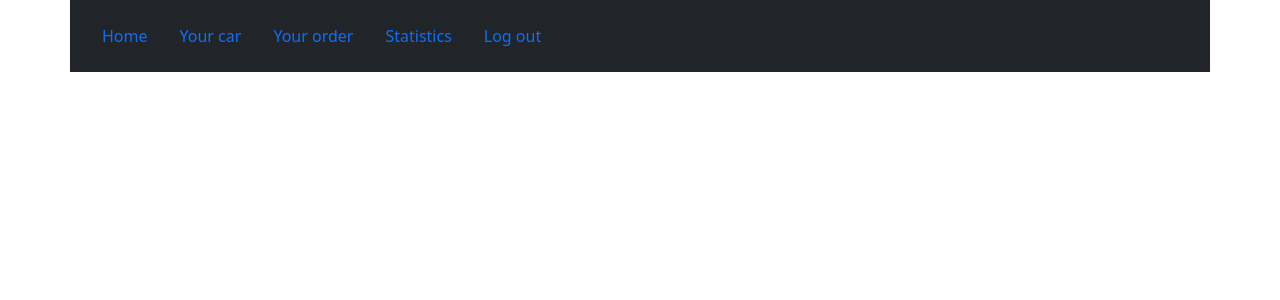
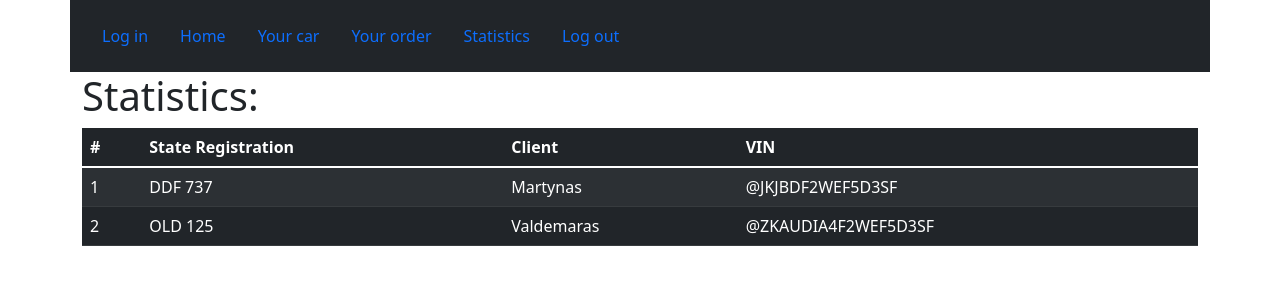
Before and after one commit to vincisda/Django-atsiskaitymas, a Django app: page /statistics/ in a window 1280 px wide. Shown: the top 300 px of the page. Run offline with Django 4.2, Linux system fonts and the light colour scheme; data comes from the database, SQL or seed files in the repository; both versions use the stored data as it was after the commit.

Commit message:
forms added

```diff
--- /dev/null
+++ b/Autoservice/forms.py
@@ -0,0 +1,3 @@
+from django import forms
+
+from .models import Car,CarModel, Service, OrderRow, Order
--- a/Autoservice/templates/base.html
+++ b/Autoservice/templates/base.html
@@ -10,9 +10,10 @@
 <body>
 <div class="container p-3 bg-dark text-white">
     <nav class="nav nav-pills">
+      <a class="nav-link" href="/login">Log in</a>
       <a class="nav-link" aria-current="page" href="/">Home</a>
-      <a class="nav-link" href="/login">Your car</a>
-      <a class="nav-link" href="/login">Your order</a>
+      <a class="nav-link" href="/car">Your car</a>
+      <a class="nav-link" href="/order">Your order</a>
       <a class="nav-link" href="/statistics">Statistics</a>
       <a class="nav-link" href="/register">Log out</a>
     </nav>
--- a/Autoservice/templates/stats.html
+++ b/Autoservice/templates/stats.html
@@ -1,3 +1,29 @@
 {% extends "base.html" %}
 
 {% block title %} Statistics {% endblock title %}
+{% block main %}
+
+<div class="container">
+    <h1>Statistics:</h1>
+<table class="table table-dark table-striped">
+    <thead>
+      <tr>
+        <th scope="col">#</th>
+        <th scope="col">State Registration</th>
+        <th scope="col">Client</th>
+        <th scope="col">VIN</th>
+      </tr>
+    </thead>
+    <tbody>
+        {% for car in all_cars %}
+      <tr>
+        <td>{{ car.id }}</td>
+        <td>{{ car.state_registration|upper }}</td>
+        <td>{{ car.client|title  }}</td>
+        <td>@{{ car.vin_code|upper  }}</td>
+      </tr>
+      {% endfor %}
+    </tbody>
+  </table>
+</div>
+{% endblock main %}
--- a/Autoservice/views.py
+++ b/Autoservice/views.py
@@ -1,5 +1,7 @@
 from django.http import HttpResponse
 from django.shortcuts import render
+
+from .models import Car,CarModel, Service, OrderRow, Order
 
 # Create your views here.
 
@@ -9,15 +11,32 @@ def home_view(request ,*args, **kwargs):
 
 
 def login_view(request, *args, **kwargs):
+    if request.method == 'POST':
+        pass
 
     return render(request, 'login.html', {})
 
 
 def register_view(request, *args, **kwargs):
+    if request.method == 'POST':
+        pass
 
     return render(request, 'register.html', {})
 
 
 def statistics_view(request, *args, **kwargs):
+    all_cars= Car.objects.all()
+    return render(request, 'stats.html',
+     {'all_cars': all_cars,
 
-    return render(request, 'stats.html', {})
+     })
+
+
+def order_view(request, *args, **kwargs):
+
+    return render(request, 'order.html', {})
+
+
+def car_view(request, *args, **kwargs):
+
+    return render(request, 'auto.html', {})
--- a/autoservisas/urls.py
+++ b/autoservisas/urls.py
@@ -15,13 +15,16 @@ Including another URLconf
 """
 from django.contrib import admin
 from django.urls import path
-from Autoservice.views import home_view, login_view, register_view, statistics_view
+from Autoservice.views import home_view, login_view, register_view, statistics_view, order_view, car_view
 
 urlpatterns = [
     path('', home_view, name='home_view'),
     path('login/', login_view, name='login_view'),
     path('register/', register_view, name='register_view'),
+    path('statistics/', statistics_view, name='statistics_view'),
+    path('order/', order_view, name='order_view'),
+    path('car/', car_view, name='car_view'),
     path('admin/', admin.site.urls),
-    path('statistics/', statistics_view, name='statistics_view'),
+
 
 ]
```
Also changed, not shown: db.sqlite3.
